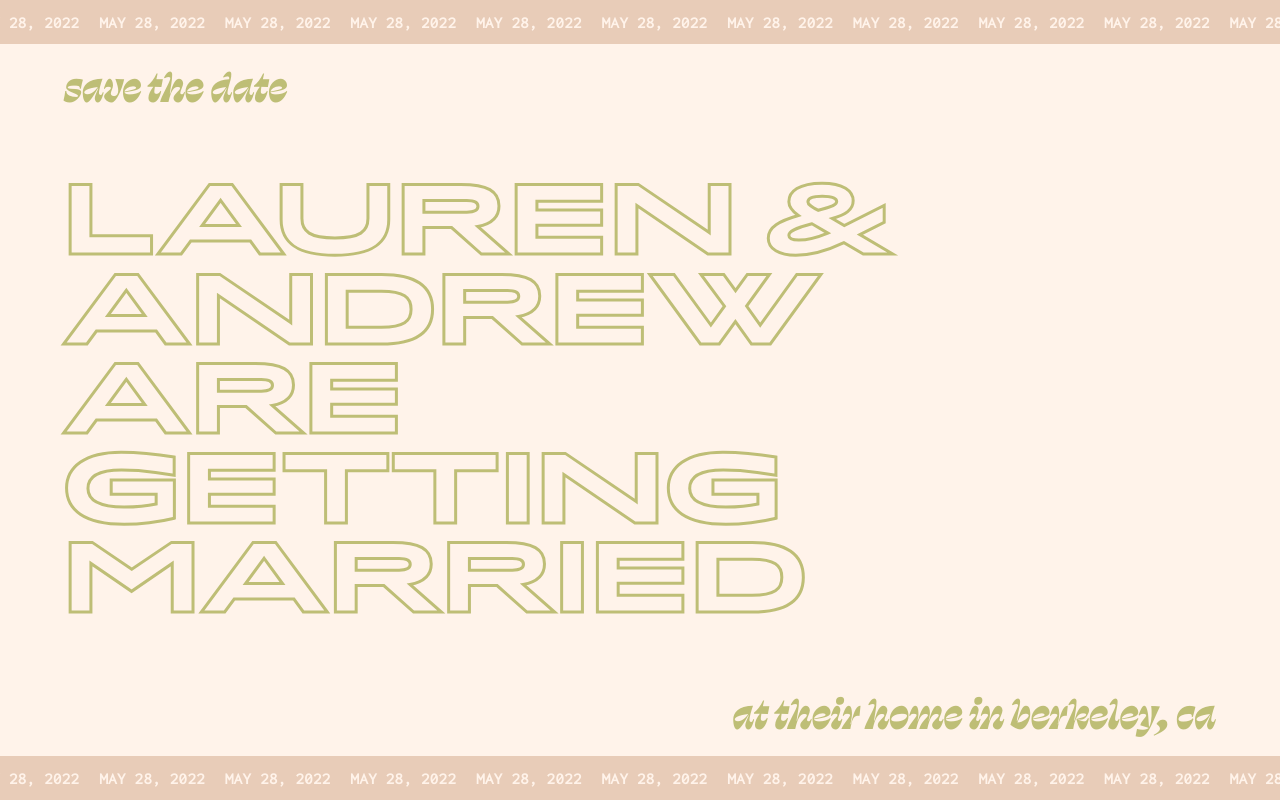
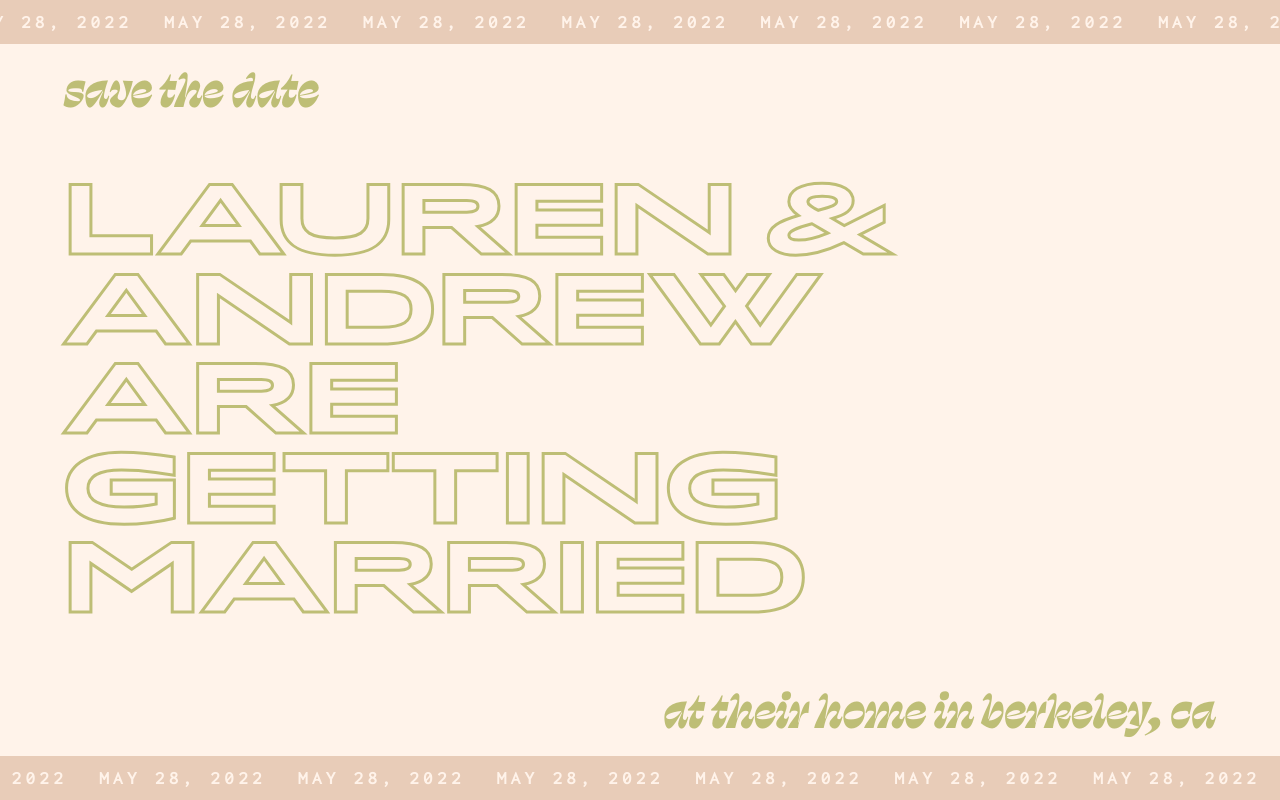
Before and after one commit to greymechanic/dash.wedding, a React (Create React App) app: page / in a window 1280 px wide. Built offline with nearby package versions, Linux system fonts and the light colour scheme.

Commit message:
late night styles

```diff
--- a/src/App.js
+++ b/src/App.js
@@ -5,23 +5,23 @@ function App() {
     <div className="home page">
       <header className="marquee">
         <p>May 28, 2022</p>
-        <p>May 28, 2022</p>
-        <p>May 28, 2022</p>
-        <p>May 28, 2022</p>
-        <p>May 28, 2022</p>
-        <p>May 28, 2022</p>
-        <p>May 28, 2022</p>
-        <p>May 28, 2022</p>
-        <p>May 28, 2022</p>
-        <p>May 28, 2022</p>
-        <p>May 28, 2022</p>
-        <p>May 28, 2022</p>
-        <p>May 28, 2022</p>
-        <p>May 28, 2022</p>
-        <p>May 28, 2022</p>
-        <p>May 28, 2022</p>
-        <p>May 28, 2022</p>
-        <p>May 28, 2022</p>
+        <p aria-hidden="true">May 28, 2022</p>
+        <p aria-hidden="true">May 28, 2022</p>
+        <p aria-hidden="true">May 28, 2022</p>
+        <p aria-hidden="true">May 28, 2022</p>
+        <p aria-hidden="true">May 28, 2022</p>
+        <p aria-hidden="true">May 28, 2022</p>
+        <p aria-hidden="true">May 28, 2022</p>
+        <p aria-hidden="true">May 28, 2022</p>
+        <p aria-hidden="true">May 28, 2022</p>
+        <p aria-hidden="true">May 28, 2022</p>
+        <p aria-hidden="true">May 28, 2022</p>
+        <p aria-hidden="true">May 28, 2022</p>
+        <p aria-hidden="true">May 28, 2022</p>
+        <p aria-hidden="true">May 28, 2022</p>
+        <p aria-hidden="true">May 28, 2022</p>
+        <p aria-hidden="true">May 28, 2022</p>
+        <p aria-hidden="true">May 28, 2022</p>
       </header>
       <div className="main">
         <h2>save the date</h2>
@@ -34,25 +34,25 @@ function App() {
         </h1>
         <h2 className="tagline">at their home in berkeley, ca</h2>
       </div>
-      <footer className="marquee">
+      <footer className="marquee-r">
         <p>May 28, 2022</p>
-        <p>May 28, 2022</p>
-        <p>May 28, 2022</p>
-        <p>May 28, 2022</p>
-        <p>May 28, 2022</p>
-        <p>May 28, 2022</p>
-        <p>May 28, 2022</p>
-        <p>May 28, 2022</p>
-        <p>May 28, 2022</p>
-        <p>May 28, 2022</p>
-        <p>May 28, 2022</p>
-        <p>May 28, 2022</p>
-        <p>May 28, 2022</p>
-        <p>May 28, 2022</p>
-        <p>May 28, 2022</p>
-        <p>May 28, 2022</p>
-        <p>May 28, 2022</p>
-        <p>May 28, 2022</p>
+        <p aria-hidden="true">May 28, 2022</p>
+        <p aria-hidden="true">May 28, 2022</p>
+        <p aria-hidden="true">May 28, 2022</p>
+        <p aria-hidden="true">May 28, 2022</p>
+        <p aria-hidden="true">May 28, 2022</p>
+        <p aria-hidden="true">May 28, 2022</p>
+        <p aria-hidden="true">May 28, 2022</p>
+        <p aria-hidden="true">May 28, 2022</p>
+        <p aria-hidden="true">May 28, 2022</p>
+        <p aria-hidden="true">May 28, 2022</p>
+        <p aria-hidden="true">May 28, 2022</p>
+        <p aria-hidden="true">May 28, 2022</p>
+        <p aria-hidden="true">May 28, 2022</p>
+        <p aria-hidden="true">May 28, 2022</p>
+        <p aria-hidden="true">May 28, 2022</p>
+        <p aria-hidden="true">May 28, 2022</p>
+        <p aria-hidden="true">May 28, 2022</p>
       </footer>
     </div>
   );
--- a/src/App.scss
+++ b/src/App.scss
@@ -33,7 +33,8 @@ body {
   }
 }
 
-.marquee {
+.marquee,
+.marquee-r {
   width: 100%;
   overflow: hidden;
   white-space: nowrap;
@@ -41,14 +42,20 @@ body {
   background-color: $pink-1;
   p {
     font-family: "Inconsolata-SemiExpanded-SemiBold", "Courier New", monospace;
+    font-size: 18px;
     font-weight: 600;
+    letter-spacing: 4px;
     color: $cream-1;
-    animation: marquee 4s linear infinite;
+    animation: marquee 4.1s linear infinite;
     display: inline-block;
-    padding-left: 20px;
+    padding-left: 32px;
     margin: 0;
     text-transform: uppercase;
   }
+}
+
+.marquee-r p {
+  animation-direction: reverse;
 }
 
 @keyframes marquee {
@@ -62,8 +69,8 @@ body {
 
 h2 {
   font-family: "Swear-Display-Black-Cilati", "Helvetica", serif;
-  font-size: 2.8rem;
-  line-height: 2.8rem;
+  font-size: 3.2rem;
+  line-height: 3.2rem;
   color: $green-1;
   margin: 0;
 }
```
